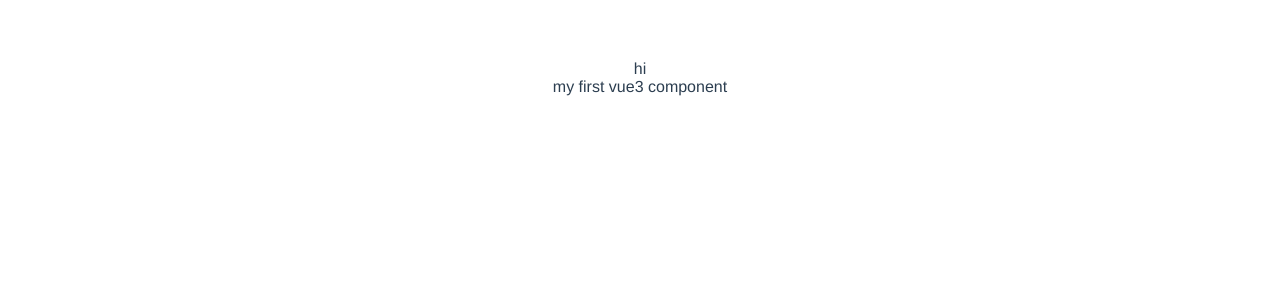
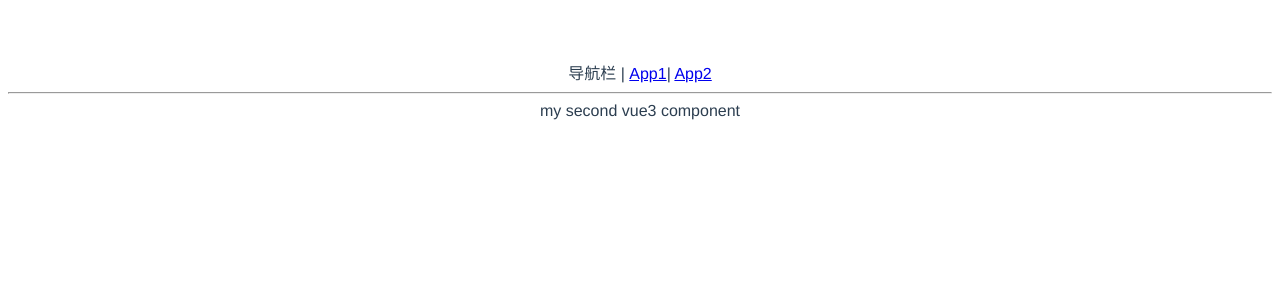
Before and after one commit to rustinliu/yezi-UI, a Vue app: page /#/xxx in a window 1280 px wide. Shown: the top 300 px of the page. Built offline with nearby package versions, Linux system fonts and the light colour scheme.

Commit message:
init router

```diff
--- a/index.html
+++ b/index.html
@@ -1,13 +1,13 @@
 <!DOCTYPE html>
 <html lang="en">
     <head>
-  <meta charset="UTF-8">
+        <meta charset="UTF-8" />
         <link rel="icon" href="/favicon.ico" />
-  <meta name="viewport" content="width=device-width, initial-scale=1.0">
+        <meta name="viewport" content="width=device-width, initial-scale=1.0" />
         <title>Vite App</title>
     </head>
     <body>
         <div id="app"></div>
-  <script type="module" src="/src/main.js"></script>
+        <script type="module" src="/src/main.ts"></script>
     </body>
 </html>
--- a/src/App.vue
+++ b/src/App.vue
@@ -1,15 +1,13 @@
 <template>
-    <div>hi</div>
-    <MyApp></MyApp>
+    <div>
+        导航栏 | <router-link to="/">App1</router-link>| <router-link to="/xxx">App2</router-link>
+    </div>
+    <hr />
+    <router-view></router-view>
 </template>
 
 <script>
-import MyApp from './components/MyApp.vue';
-
 export default {
     name: 'App',
-    components: {
-        MyApp,
-    },
 };
 </script>
--- /dev/null
+++ b/src/components/MyApp2.vue
@@ -0,0 +1,3 @@
+<template>
+    <div>my second vue3 component</div>
+</template>
--- a/src/main.js
+++ /dev/null
@@ -1,5 +0,0 @@
-import { createApp } from 'vue'
-import App from './App.vue'
-import './index.css'
-
-createApp(App).mount('#app')
--- /dev/null
+++ b/src/main.ts
@@ -0,0 +1,19 @@
+import { createApp } from 'vue';
+import App from './App.vue';
+import './index.css';
+import { createWebHashHistory, createRouter } from 'vue-router';
+import MyApp from './components/MyApp.vue';
+import MyApp2 from './components/MyApp2.vue';
+
+const history = createWebHashHistory();
+const router = createRouter({
+    history,
+    routes: [
+        { path: '/', component: MyApp },
+        { path: '/xxx', component: MyApp2 },
+    ],
+});
+
+const app = createApp(App);
+app.use(router);
+app.mount('#app');
--- /dev/null
+++ b/src/shims-vue.d.ts
@@ -0,0 +1,5 @@
+declare module '*.vue' {
+    import { ComponentOptions } from 'vue';
+    const componentOptions: ComponentOptions;
+    export default componentOptions;
+}
```
Also changed, not shown: package.json (+4 -3 lines), 1 other file (tests, documents, lock files or other folders). Lines whose indentation alone changed are shown as unchanged.
